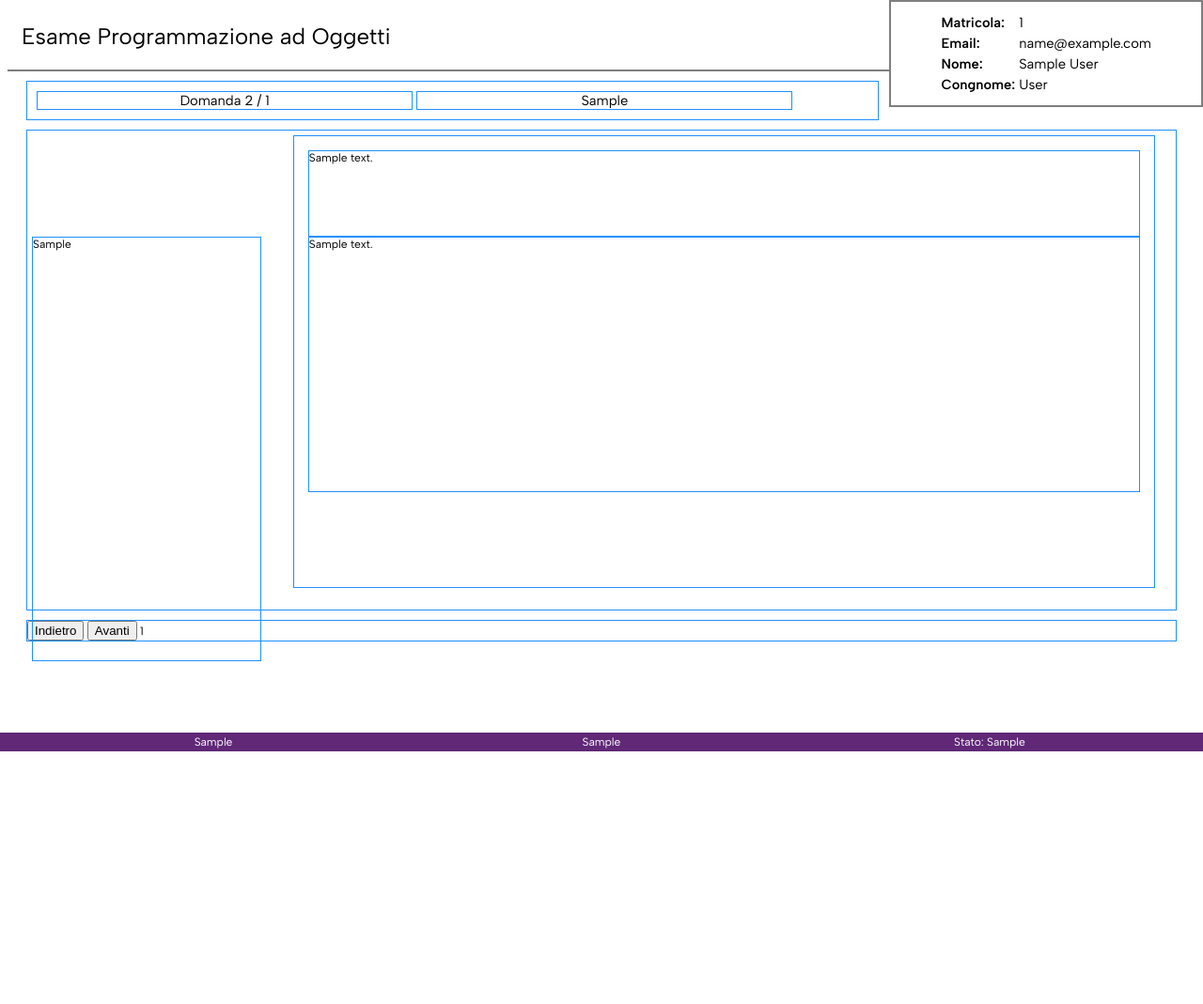
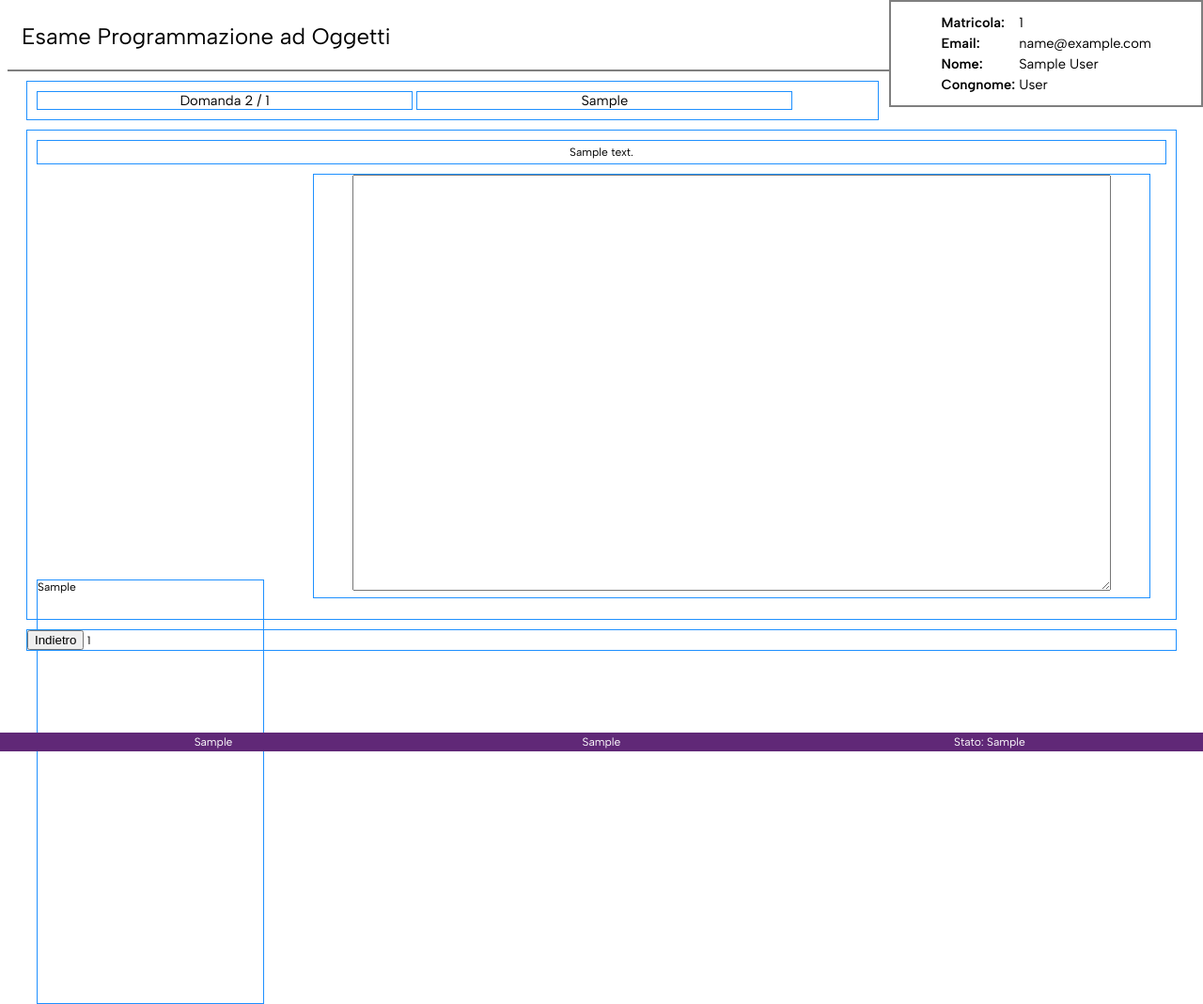
Before and after one commit to MColombari/WebCompilingExams, a Flask app: template webcompilingexams/templates/exam.html in a window 1280 px wide. Shown: the whole page at 94% size. Before the commit the page ends 800 px from the top, so only its background shows below. Run offline with Flask 2, Linux system fonts and the light colour scheme; a user stored in the database is signed in; tables that the repository leaves empty hold one stand-in row (values such as "Sample post"); the template is opened without the code that fills it: values that come from a table or form of the project are taken from there, most other values are stand-ins (such as "Sample title", 1, 10 or a date in 2020); lists and menus that the app fills with data are empty.

Commit message:
Basic question navigation system, question index (per user) is store inside the database.

```diff
--- a/webcompilingexams/form.py
+++ b/webcompilingexams/form.py
@@ -1,5 +1,5 @@
 from flask_wtf import FlaskForm
-from wtforms import StringField, SubmitField
+from wtforms import StringField, SubmitField, TextAreaField
 from wtforms.validators import DataRequired, Email, Length, ValidationError
 
 from webcompilingexams.models import User
@@ -40,3 +40,7 @@ class LoginForm(FlaskForm):
 
     def get_attribute(self):
         return [self.email, self.nome, self.cognome, self.matricola, self.submit]
+
+
+class QuestionForm(FlaskForm):
+    text = TextAreaField('Answer')
--- a/webcompilingexams/models.py
+++ b/webcompilingexams/models.py
@@ -18,6 +18,7 @@ class User(db.Model, UserMixin):
     email = db.Column(db.String, unique=True, nullable=False)
     exam_started = db.Column(db.Boolean, unique=False)
     exam_finished = db.Column(db.Boolean, unique=False)
+    index_question = db.Column(db.Integer, unique=False)
     questions = db.relationship('Question', backref='user', lazy=True)
 
     def __repr__(self):
--- a/webcompilingexams/static/exam.css
+++ b/webcompilingexams/static/exam.css
@@ -20,32 +20,35 @@
 #question_content_div{
 	margin: 10px 20px;
 	height: 500px;
+	padding: 10px;
+}
+
+#text_question_div{
+	margin-bottom: 10px;
+	height: fit-content;
 	padding: 5px;
+	text-align: center;
 }
 
 #output_compiler_div{
-	position: relative;
-	top: 0;
 	display: inline-block;
 	width: 20%;
 	height: 90%;
-	margin-right: 30px;
-	margin-top: 0;
-}
-
-#input_text_div{
-	display: inline-block;
-	width: 73%;
-	height: 90%;
-	padding: 15px;
-}
-
-#text_question_div{
-	height: 20%;
 }
 
 #input_user_div{
-	height: 60%;
+	display: inline-block;
+	width: 74%;
+	height: 90%;
+	margin-left: 4%;
+}
+
+#text{
+	display: flex;
+	height: 97%;
+	width: 90%;
+
+	margin: 0 auto;
 }
 
 #navigation_bar_div{
--- a/webcompilingexams/templates/exam.html
+++ b/webcompilingexams/templates/exam.html
@@ -23,7 +23,7 @@
 			</tr>
 		</table>
 	</div>
-
+	<form method="POST" action="{{ url_for('exam') }}">
 		<div class="debug" id="information_div">
 			<div class="debug information_divs">
 				Domanda {{ index + 1 }} / {{ questions_number }}
@@ -33,26 +33,24 @@
 			</div>
 		</div>
 		<div class="debug" id="question_content_div">
+			<div class="debug" id="text_question_div">
+				{{ question.text }}
+			</div>
 			<div class="debug" id="output_compiler_div">
 				{{ question.compiler_output }}
 			</div>
-		<div class="debug" id="input_text_div">
-			<div class="debug" id="text_question_div">
-				{{ question.text }}
-			</div>
 			<div class="debug" id="input_user_div">
-				{{ question.answer }}
-			</div>
+				{{ form.text }}
 			</div>
 		</div>
 		<div class="debug" id="navigation_bar_div">
-		<a style="display: inline-block;" href="{{ url_for('exam') }}?index={{ index - 1 }}">
-			<button>Indietro</button>
-		</a>
-		<a style="display: inline-block;" href="{{ url_for('exam') }}?index={{ index + 1 }}">
-			<button>Avanti</button>
-		</a>
+			{% if index > 0 %}
+				<input type="submit" value="Indietro" name="sub"/>
+			{% endif %}
+			{% if index + 1 < questions_number %}
+        		<input type="submit" value="Avanti" name="add" />
+			{% endif %}
 			{{ index }}
 		</div>
-
+	</form>
 {% endblock %}
```
Also changed, not shown: webcompilingexams/load_question.py (+7 -2 lines), webcompilingexams/routes.py (+38 -12 lines). Lines whose indentation alone changed are shown as unchanged.
